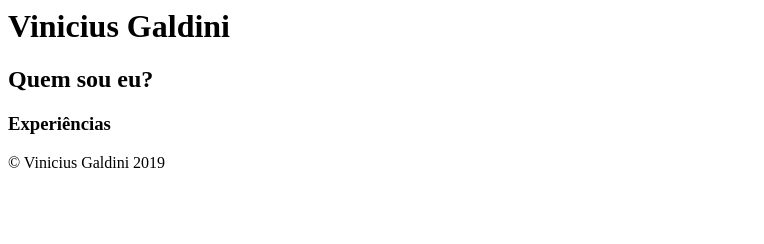
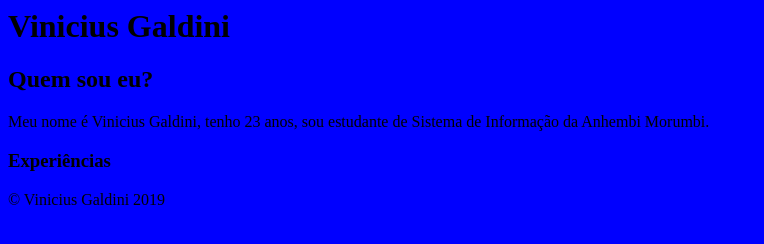
Before and after one commit to vinigaldini/meu-site, a plain HTML site: page index.html in a window 1280 px wide. Shown: the whole page, without its empty margins (0-764 px from the left). Drawn offline with Linux system fonts and the light colour scheme.

Commit message:
Inicio do design + atualizacao de informacoes

```diff
--- /dev/null
+++ b/estilo.css
@@ -0,0 +1,3 @@
+body {
+	background-color: blue;
+}
--- a/index.html
+++ b/index.html
@@ -1,8 +1,13 @@
 <html>
 	<head>
+		<link rel="stylesheet" href="estilo.css">
+	</head>
 		<body>
 			<h1>Vinicius Galdini </h1>
 				<h2>Quem sou eu?</h2>
+					<p>
+						Meu nome é Vinicius Galdini, tenho 23 anos, sou estudante de Sistema de Informação da Anhembi Morumbi.
+					</p>
 					<h3>Experiências</h3>
 
 
@@ -13,5 +18,5 @@
 					</footer>
 		</body>
 
-	</head>
+
 </html>
```
